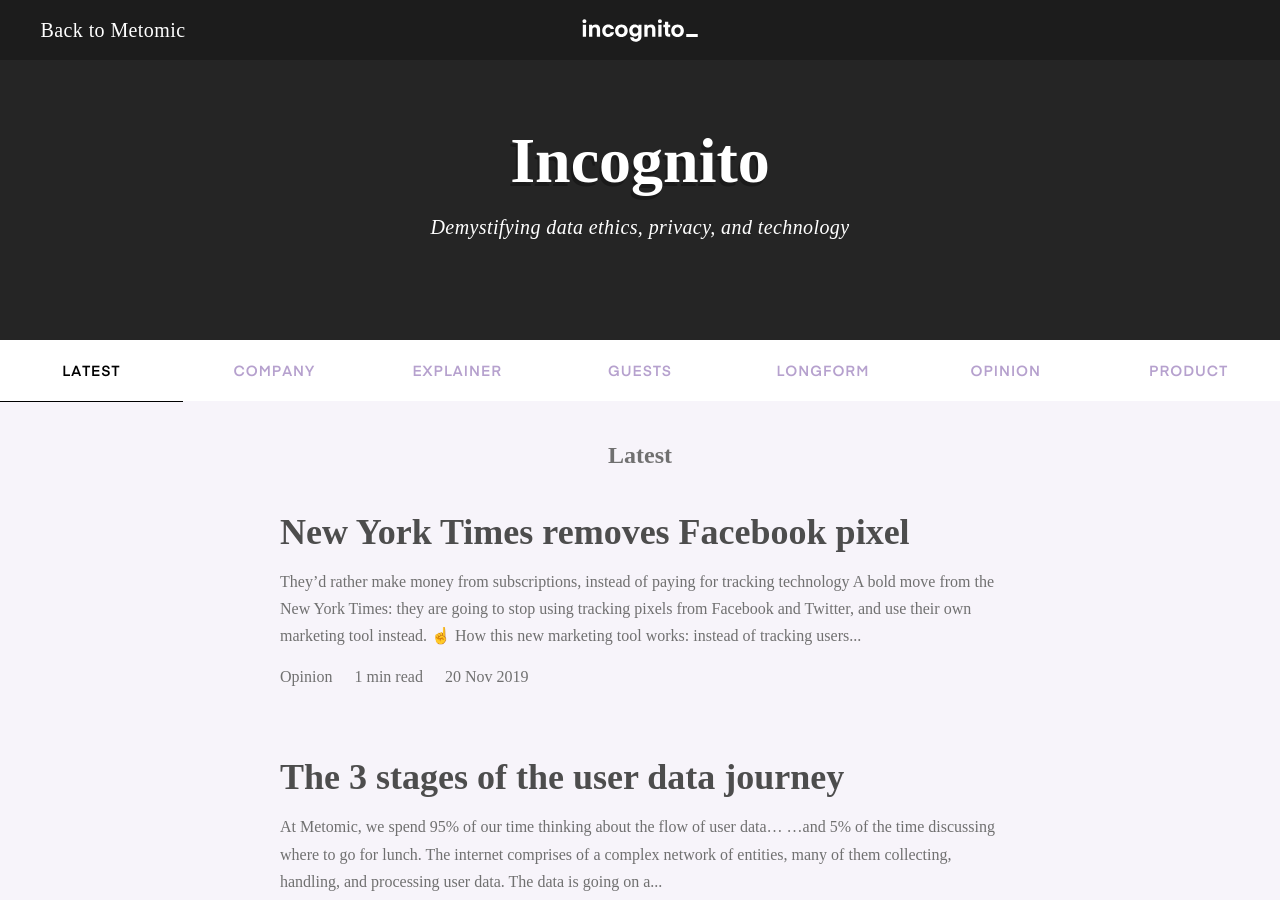
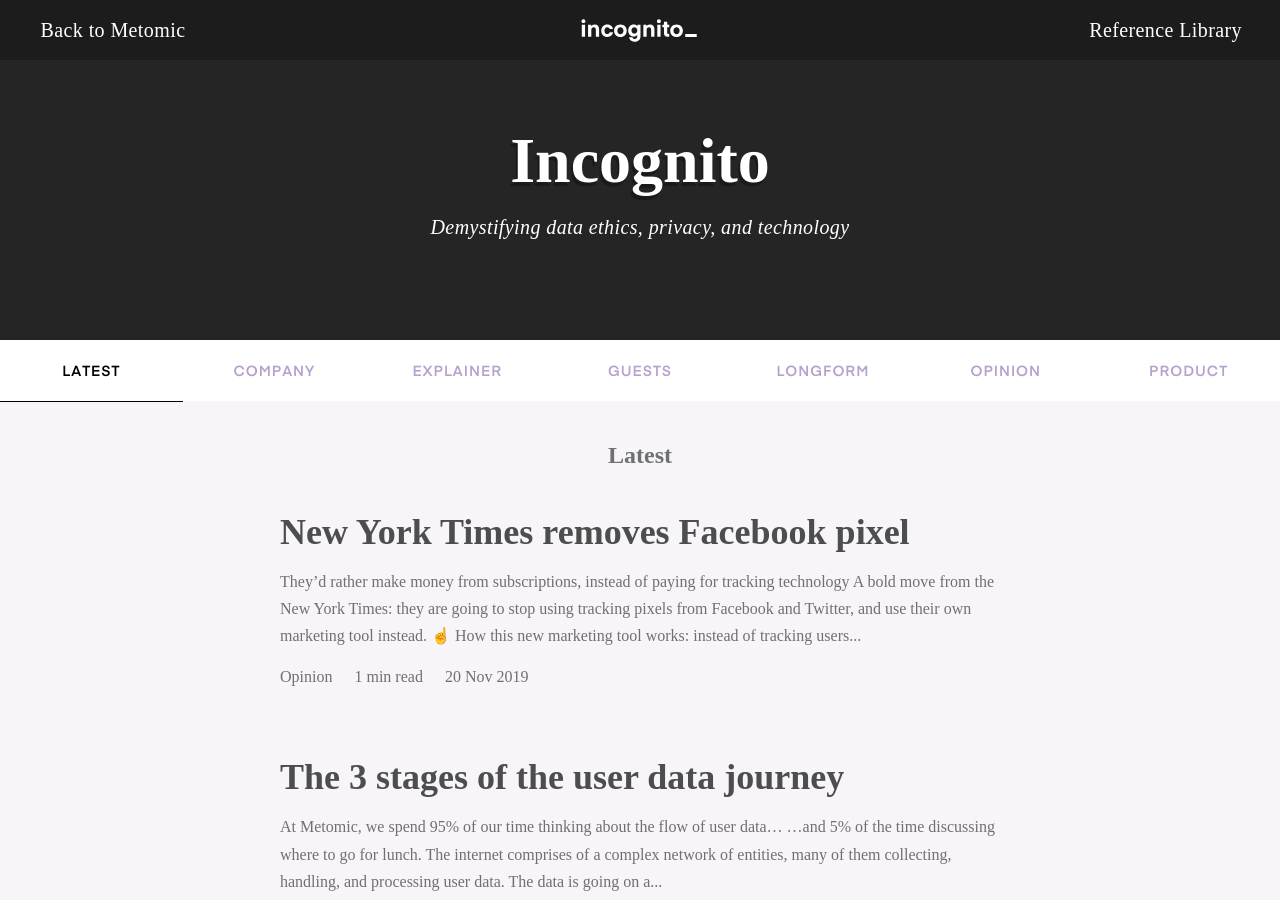
Before and after one commit to metomic/blog, a Jekyll site: the page built from index.md, in a window 1280 px wide and 900 px high. Built offline with Jekyll 4.4.1, drawn with Linux system fonts in a browser that asks for light colours; some web fonts are replaced; comment, search, counter and statistics services are not loaded.

Commit message:
add links to reference library

```diff
--- a/_includes/footer.html
+++ b/_includes/footer.html
@@ -2,6 +2,7 @@
 	<div class="grid">
 		<div class="links">
 			<a href="https://metomic.io" class="meta">&copy; Metomic 2019</span>
+			<a href="/reference.html" class="meta">Reference Library</a>
 			<a href="javascript:window.Metomic.raise();" class="meta">Manage Cookies</a>
 			<a href="https://metomic.io/privacy-policy" class="meta">Privacy Policy</a>
 			<a href="mailto:georgia@metomic.io" class="meta">Contact Us</a>
--- a/_layouts/index.html
+++ b/_layouts/index.html
@@ -94,7 +94,7 @@
 				<div class="wide">
 					<a href="https://metomic.io" class="meta" id="back">Back to Metomic</a>
 					<span class="meta logo">{{ site.name }}</span>
-					<span class="meta"></span>
+					<a href="/reference.html" class="meta" id="back">Reference Library</a>
 				</div>
 			</nav>
 			<header class="header-block">
--- a/_layouts/post.html
+++ b/_layouts/post.html
@@ -94,7 +94,7 @@
 				<div class="wide">
 					<a href="/" class="meta">Go back</a>
 					<span class="meta">{{ page.categories[0] }}</span>
-					<span class="meta"></span>
+					<a href="/reference.html" class="meta" id="back">Reference Library</a>
 				</div>
 			</nav>
 			<header class="header-block">
```
